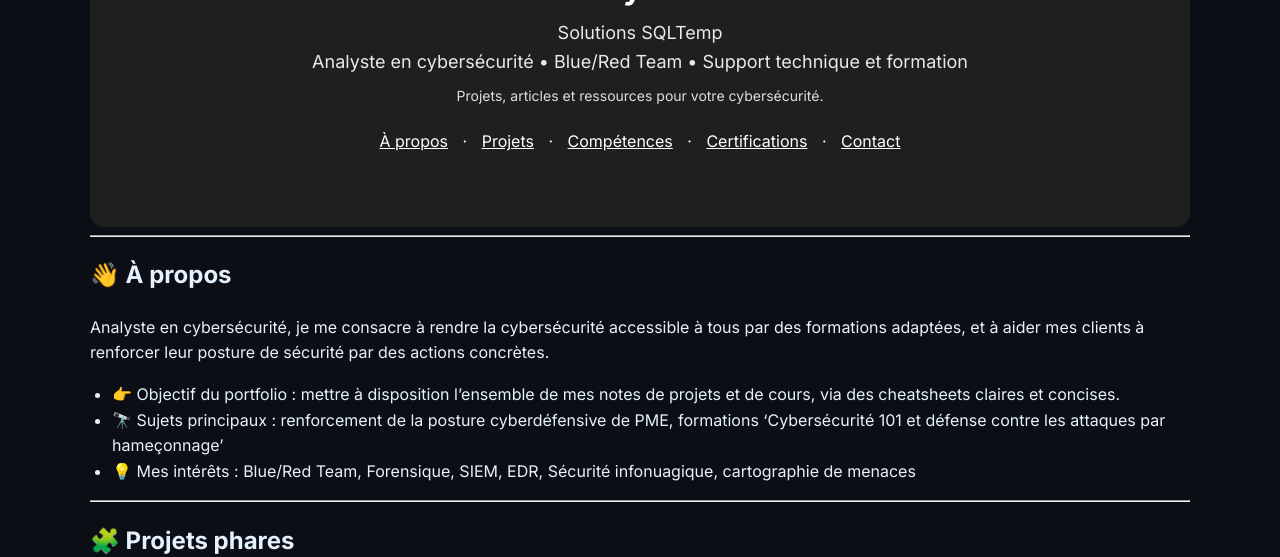
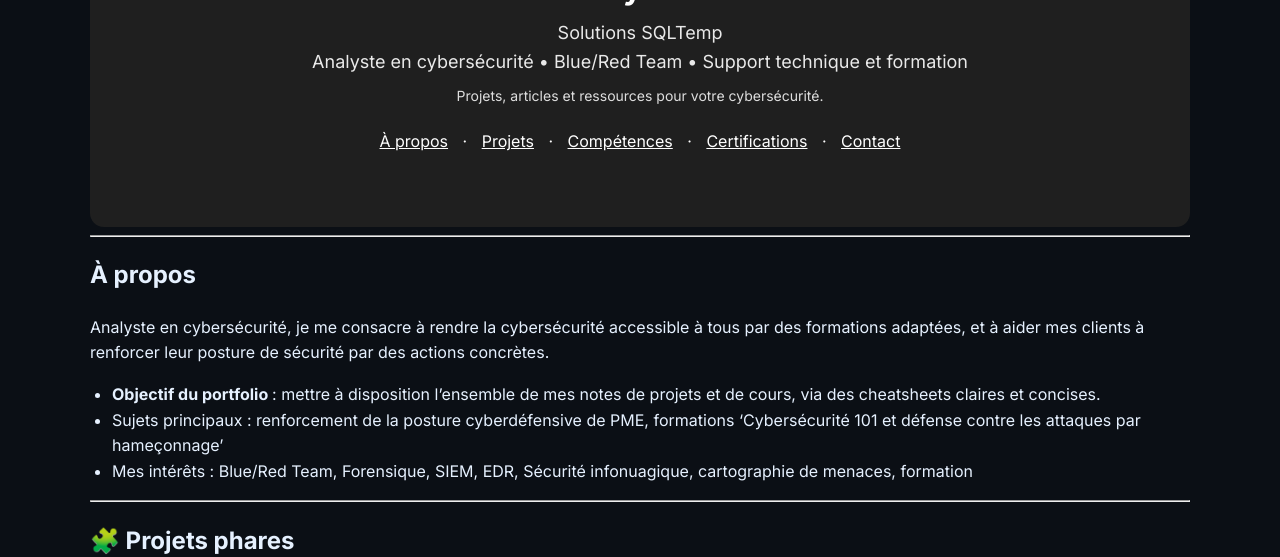
Before and after one commit to sqltemp/portfolio, a Jekyll site: the page built from index.md, in a window 1280 px wide and 900 px high, scrolled down 386 px, cut to the strip 0-557 px from the top of the window. Built offline with Jekyll 4.4.1, drawn with Linux system fonts in a browser that asks for light colours; our own code applies the rules of GitHub Pages for plain Markdown files.

Commit message:
Update index.md

```diff
--- a/index.md
+++ b/index.md
@@ -31,14 +31,14 @@
 ---
 
 <!-- ===== À PROPOS ===== -->
-<h2 id="a-propos">👋 À propos</h2>
+<h2 id="a-propos">À propos</h2>
 
 Analyste en cybersécurité, je me consacre à rendre la cybersécurité accessible à tous par des formations adaptées, et à aider mes clients à renforcer leur posture de sécurité par des actions concrètes.
 
 
-- 👉 Objectif du portfolio : mettre à disposition l'ensemble de mes notes de projets et de cours, via des cheatsheets claires et concises.
-- 🔭 Sujets principaux : renforcement de la posture cyberdéfensive de PME, formations 'Cybersécurité 101 et défense contre les attaques par hameçonnage'
-- 💡 Mes intérêts : Blue/Red Team, Forensique, SIEM, EDR, Sécurité infonuagique, cartographie de menaces
+- <strong> Objectif du portfolio </strong> : mettre à disposition l'ensemble de mes notes de projets et de cours, via des cheatsheets claires et concises.
+- Sujets principaux : renforcement de la posture cyberdéfensive de PME, formations 'Cybersécurité 101 et défense contre les attaques par hameçonnage'
+- Mes intérêts : Blue/Red Team, Forensique, SIEM, EDR, Sécurité infonuagique, cartographie de menaces, formation
 
 ---
 
```
